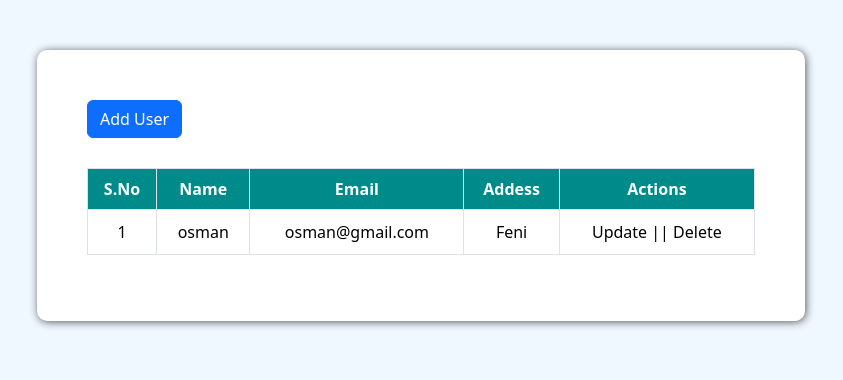
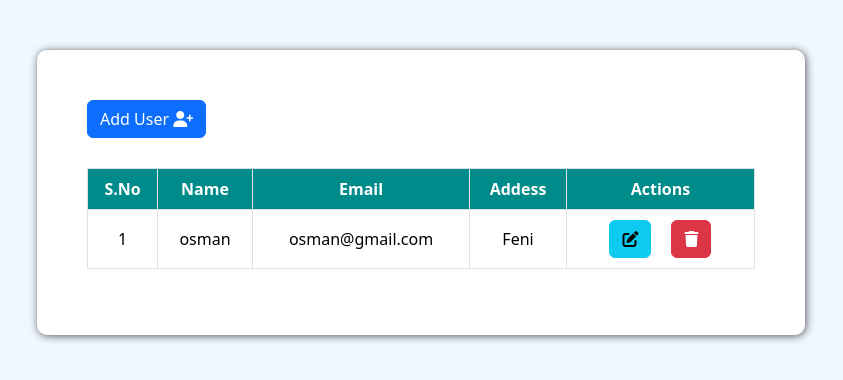
Before and after one commit to osmanforhad/react_js_crud, a React (Create React App) app: page / in a window 1280 px wide. Shown: the top 380 px of the page, without its empty margins (219-1062 px from the left). Built offline with nearby package versions, Linux system fonts and the light colour scheme.

Commit message:
setup font awesome icon and apply little style into buttons

```diff
--- a/package.json
+++ b/package.json
@@ -8,6 +8,7 @@
     "@testing-library/react": "^16.2.0",
     "@testing-library/user-event": "^13.5.0",
     "bootstrap": "^5.3.3",
+    "font-awesome": "^4.7.0",
     "react": "^19.1.0",
     "react-dom": "^19.1.0",
     "react-scripts": "5.0.1",
--- a/public/index.html
+++ b/public/index.html
@@ -27,6 +27,9 @@
   <script src="https://cdn.jsdelivr.net/npm/bootstrap@5.3.3/dist/js/bootstrap.bundle.min.js"
     integrity="sha384-YvpcrYf0tY3lHB60NNkmXc5s9fDVZLESaAA55NDzOxhy9GkcIdslK1eN7N6jIeHz"
     crossorigin="anonymous"></script>
+  <link rel="stylesheet" href="https://cdnjs.cloudflare.com/ajax/libs/font-awesome/6.7.2/css/all.min.css"
+    integrity="sha512-Evv84Mr4kqVGRNSgIGL/F/aIDqQb7xQ2vcrdIwxfjThSH8CSR7PBEakCr51Ck+w+/U6swU2Im1vVX0SVk9ABhg=="
+    crossorigin="anonymous" referrerpolicy="no-referrer" />
   <title>CRUD App</title>
 </head>
 
--- a/src/getUser/User.jsx
+++ b/src/getUser/User.jsx
@@ -4,7 +4,9 @@
 const User = () => {
   return (
     <div className='userTable'>
-        <button type="button" class="btn btn-primary">Add User</button>
+        <button type="button" class="btn btn-primary">
+            Add User <i class="fa-solid fa-user-plus"></i>
+            </button>
         <table className='table table-bordered'>
             <thead>
                 <tr>
@@ -21,7 +23,14 @@
                     <td>osman</td>
                     <td>osman@gmail.com</td>
                     <td>Feni</td>
-                    <td>Update || Delete</td>
+                    <td className='actionButtons'>
+                    <button type="button" class="btn btn-info">
+                    <i class="fa-solid fa-pen-to-square"></i>
+                    </button>
+                    <button type="button" class="btn btn-danger">
+                        <i class="fa-solid fa-trash"></i>
+                    </button>
+                         </td>
                 </tr>
             </tbody>
         </table>
--- a/src/getUser/user.css
+++ b/src/getUser/user.css
@@ -22,3 +22,6 @@
     text-align: center;
     vertical-align: middle;
 }
+.actionButtons button{
+    margin: 0 10px;
+}
```
Also changed, not shown: 1 other file (tests, documents, lock files or other folders).
